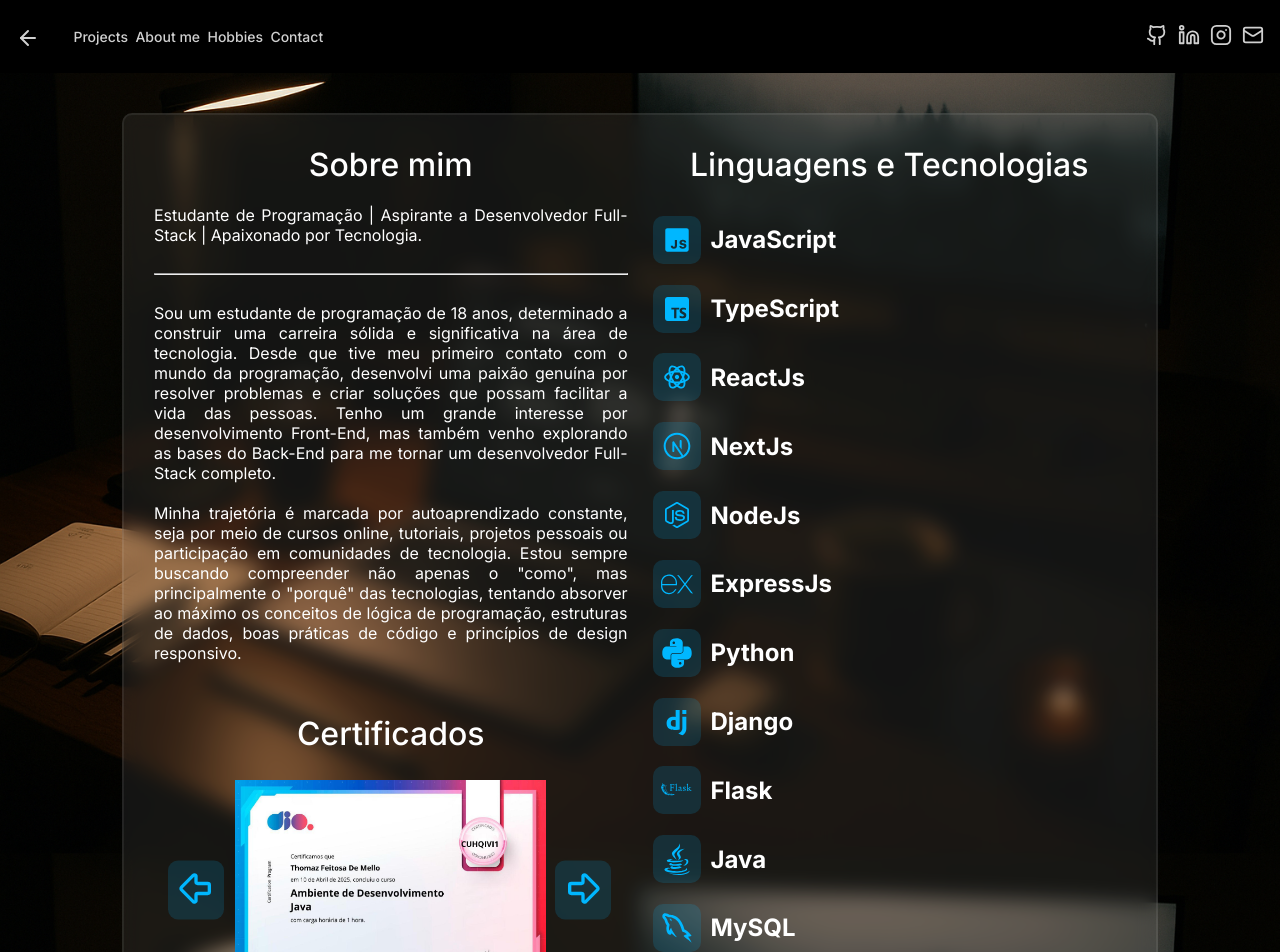
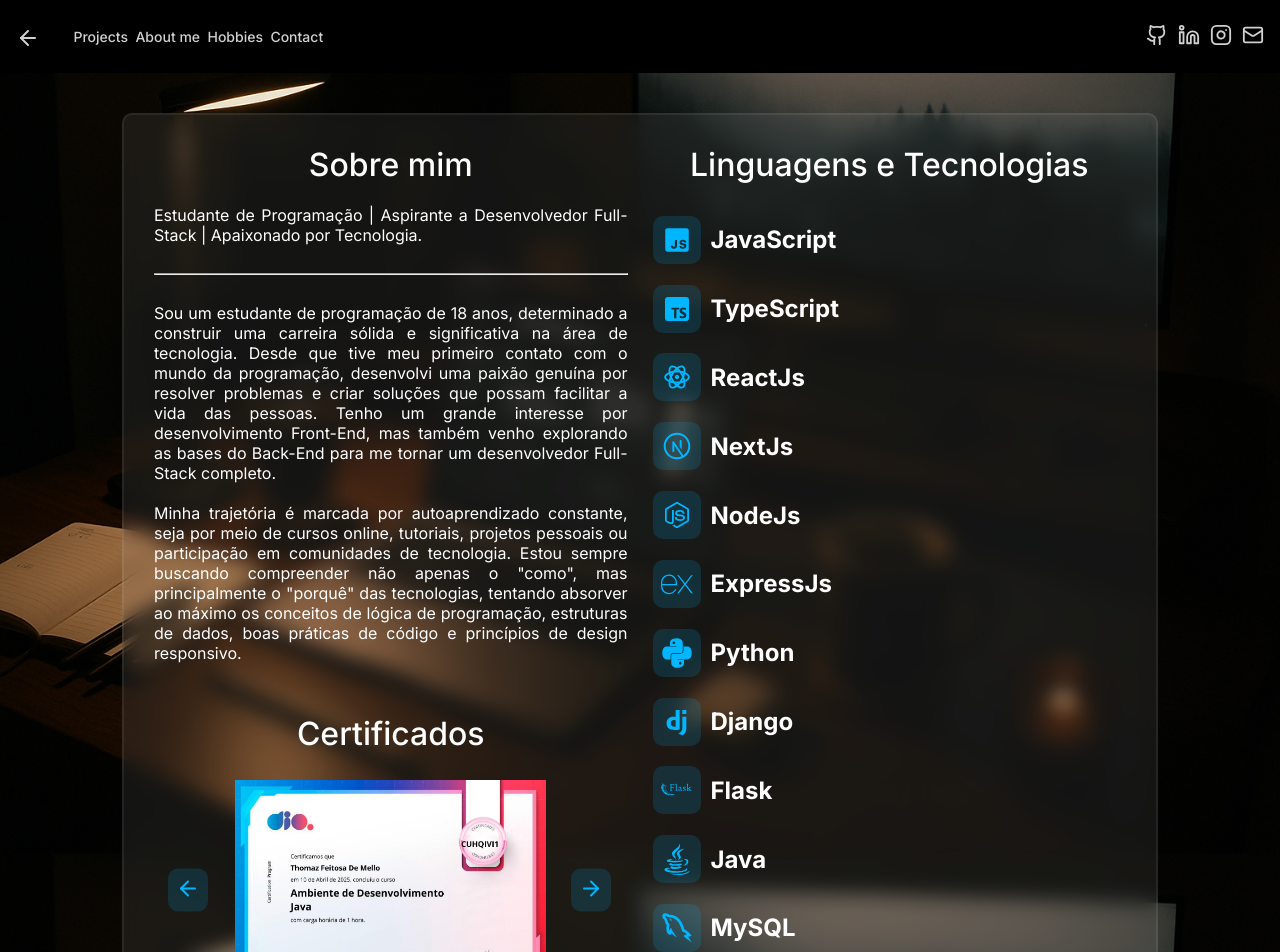
Before and after one commit to ThOMaZMe11o/portifolio, a React (Vite) app: page /about in a window 1280 px wide. Shown: the top 952 px of the page. Built offline with nearby package versions, Linux system fonts and the light colour scheme.

Commit message:
Replace carousel navigation icons with ArrowLeft and ArrowRight for improved visual consistency

```diff
--- a/src/pages/About.tsx
+++ b/src/pages/About.tsx
@@ -2,7 +2,7 @@ import { Link } from "react-router";
 import Header from "../components/Header"
 import '../styles/About.css';
 import React, { useState } from "react";
-import { ArrowBigRight, ArrowBigLeft } from "lucide-react";
+import { ArrowRight, ArrowLeft } from "lucide-react";
 
 export default function About() {
     const images = [
@@ -168,7 +168,7 @@ export default function About() {
                             <h1>Certificados</h1>
                             <div className="carousel">
                                 <button className="prev" onClick={prevSlide}>
-                                <ArrowBigLeft size={40} />
+                                <ArrowLeft size={24} />
                                 </button>
 
                                 <div className="carousel-window">
@@ -185,7 +185,7 @@ export default function About() {
                                 </div>
 
                                 <button className="next" onClick={nextSlide}>
-                                <ArrowBigRight size={40} />
+                                <ArrowRight size={24} />
                                 </button>
                             </div>
                         </div>
```
